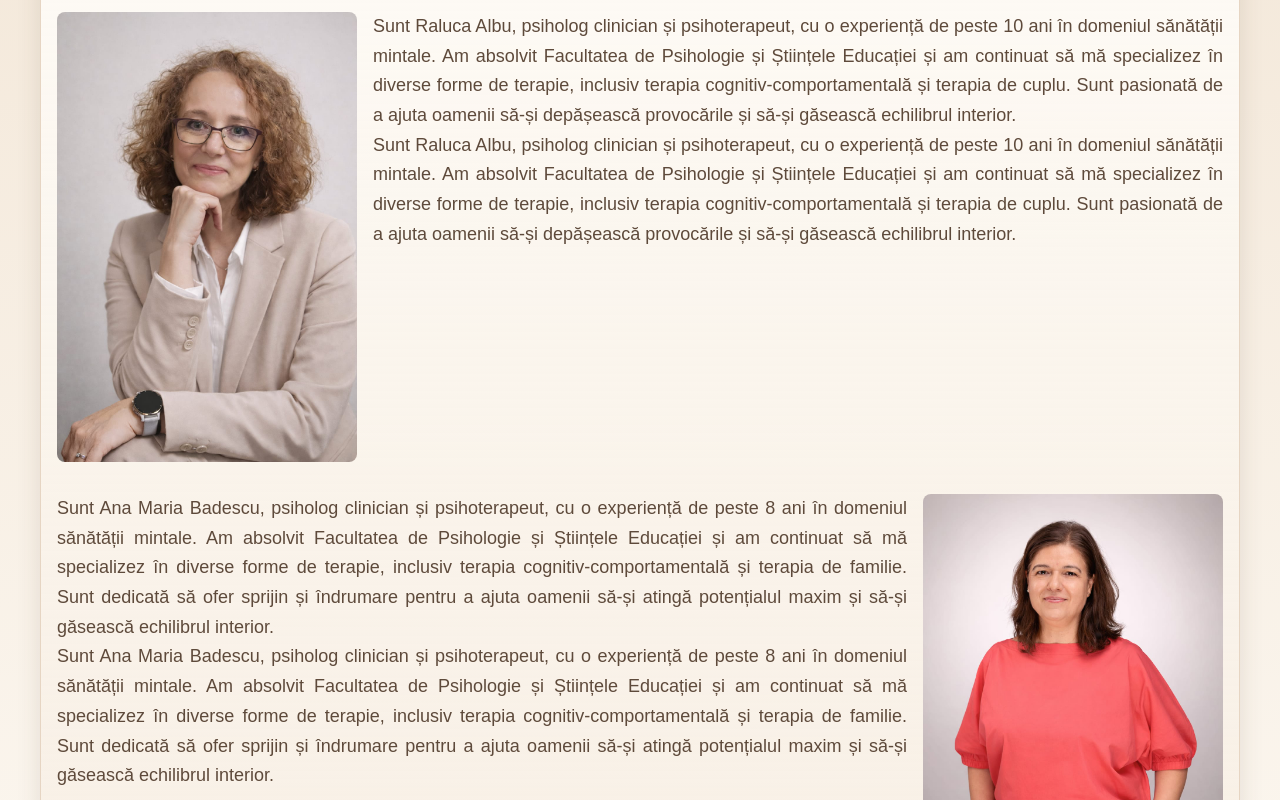
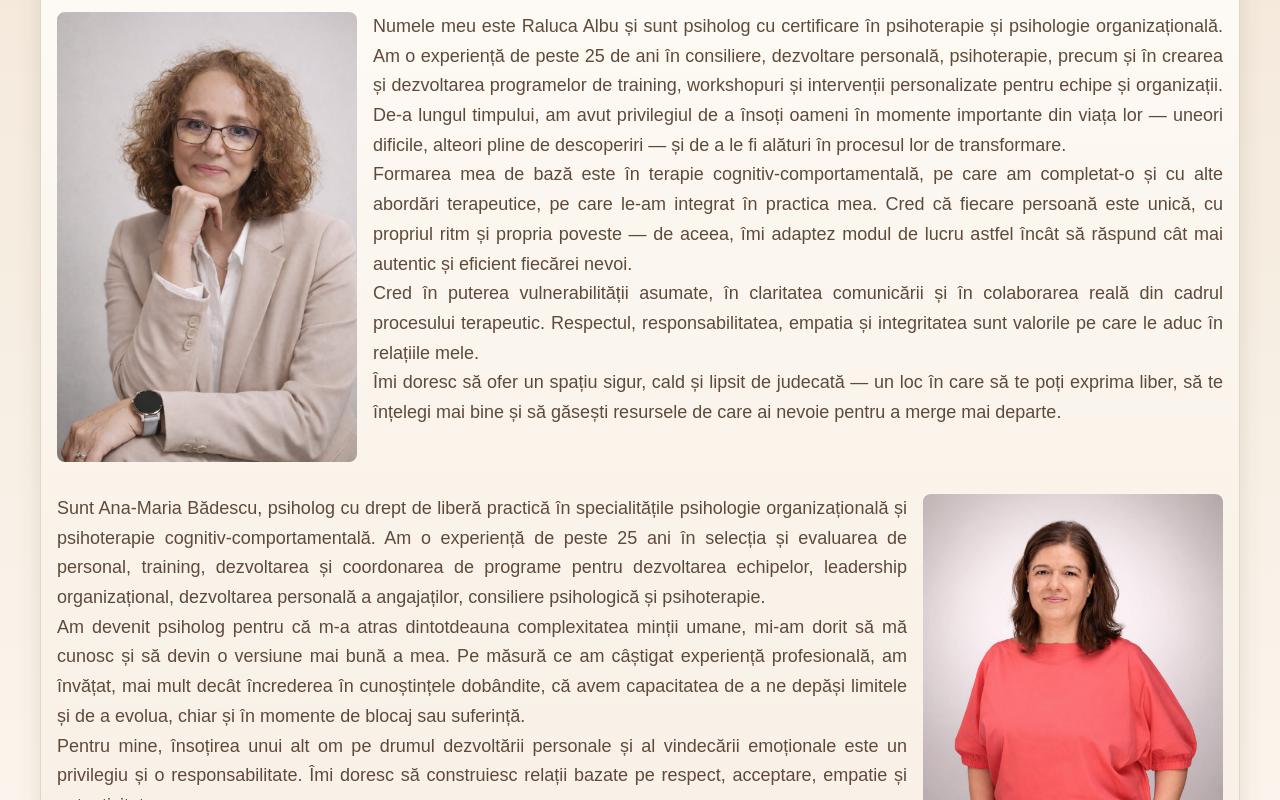
Before and after one commit to aovidiu/new-site-ralu, an Angular app: page / in a window 1280 px wide. Shown: the part 340-1140 px from the top of the page. Built offline with nearby package versions, Linux system fonts and the light colour scheme.

Commit message:
texte adaugate

```diff
--- /dev/null
+++ b/src/app/home-component/constants-home-component.ts
@@ -0,0 +1,36 @@
+export const Descrieri = {
+  Raluca:
+  {
+    Paragraf1:
+    `Numele meu este Raluca Albu și sunt psiholog cu certificare în psihoterapie și psihologie organizațională. \
+    Am o experiență de peste 25 de ani în consiliere, dezvoltare personală,  psihoterapie, precum și în crearea și dezvoltarea \
+    programelor de training, workshopuri și intervenții personalizate pentru echipe și organizații. \
+    De-a lungul timpului, am avut privilegiul de a însoți oameni în momente importante din viața lor — uneori dificile, \
+    alteori pline de descoperiri — și de a le fi alături în procesul lor de transformare.`,
+    Paragraf2:
+    `Formarea mea de bază este în terapie cognitiv-comportamentală, pe care am completat-o și cu alte abordări terapeutice, \
+    pe care le-am integrat în practica mea. Cred că fiecare persoană este unică, cu propriul ritm și propria poveste — de aceea, \
+    îmi adaptez modul de lucru astfel încât să răspund cât mai autentic și eficient fiecărei nevoi.`,
+    Paragraf3:
+    `Cred în puterea vulnerabilității asumate, în claritatea comunicării și în colaborarea reală din cadrul procesului terapeutic. \
+    Respectul, responsabilitatea, empatia și integritatea sunt valorile pe care le aduc în relațiile mele.`,
+    Paragraf4:
+    `Îmi doresc să ofer un spațiu sigur, cald și lipsit de judecată — un loc în care să te poți exprima liber, să te înțelegi mai bine \
+    și să găsești resursele de care ai nevoie pentru a merge mai departe.`
+  },
+  Ana: {
+    Paragraf1:
+    `Sunt Ana-Maria Bădescu, psiholog cu drept de liberă practică în specialitățile psihologie organizațională și \
+    psihoterapie cognitiv-comportamentală. Am o experiență de peste 25 ani în selecția și evaluarea de personal, \
+    training, dezvoltarea și coordonarea de programe pentru dezvoltarea echipelor, leadership organizațional, \
+    dezvoltarea personală a angajaților, consiliere psihologică și psihoterapie.`,
+    Paragraf2:
+    `Am devenit psiholog pentru că m-a atras dintotdeauna complexitatea minții umane, mi-am dorit să mă cunosc \
+    și să devin o versiune mai bună a mea. Pe măsură ce am câștigat experiență profesională, am învățat, mai \
+    mult decât încrederea în cunoștințele dobândite, că avem capacitatea de a ne depăși limitele și de a evolua, \
+    chiar și în momente de blocaj sau suferință.`,
+    Paragraf3:
+    `Pentru mine, însoțirea unui alt om pe drumul dezvoltării personale și al vindecării emoționale este un \
+    privilegiu și o responsabilitate. Îmi doresc să construiesc relații bazate pe respect, acceptare, empatie și autenticitate.`
+  }
+};
--- a/src/app/home-component/home-component.html
+++ b/src/app/home-component/home-component.html
@@ -8,21 +8,19 @@
         <div class="text-container">
           <div class="half">
             <img src="assets/images/raluca.jpg" alt="raluca" class="float-left">
-            <p>
-              {{Descriere_Raluca}}
-            </p>
-            <p>
-              {{Descriere_Raluca}}
-            </p>
+            @for (paragraf of RalucaParagrafe; track $index) {
+              <p>
+                {{paragraf}}
+              </p>
+            }
           </div>
           <div class="half">
             <img src="assets/images/ana.jpg" alt="ana" class="float-right">
-            <p>
-              {{Descriere_Ana}}
-            </p>
-            <p>
-              {{Descriere_Ana}}
-            </p>
+            @for (paragraf of AnaParagrafe; track $index) {
+              <p>
+                {{paragraf}}
+              </p>
+            }
           </div>
         </div>
       </div>
--- a/src/app/home-component/home-component.ts
+++ b/src/app/home-component/home-component.ts
@@ -1,5 +1,6 @@
 import { Component } from '@angular/core';
 import { RouterModule } from '@angular/router';
+import { Descrieri } from './constants-home-component';
 
 @Component({
   selector: 'app-home-component',
@@ -10,14 +11,10 @@ import { RouterModule } from '@angular/router';
 })
 
 export class HomeComponent {
-
-  Citeste_Mai_Mult = "Citește mai mult";
-
   Titlul_Pagina = "Cine suntem noi?";
 
-  Descriere_Raluca = "Sunt Raluca Albu, psiholog clinician și psihoterapeut, cu o experiență de peste 10 ani în domeniul sănătății mintale. Am absolvit Facultatea de Psihologie și Științele Educației și am continuat să mă specializez în diverse forme de terapie, inclusiv terapia cognitiv-comportamentală și terapia de cuplu. Sunt pasionată de a ajuta oamenii să-și depășească provocările și să-și găsească echilibrul interior.";
-
-  Descriere_Ana = "Sunt Ana Maria Badescu, psiholog clinician și psihoterapeut, cu o experiență de peste 8 ani în domeniul sănătății mintale. Am absolvit Facultatea de Psihologie și Științele Educației și am continuat să mă specializez în diverse forme de terapie, inclusiv terapia cognitiv-comportamentală și terapia de familie. Sunt dedicată să ofer sprijin și îndrumare pentru a ajuta oamenii să-și atingă potențialul maxim și să-și găsească echilibrul interior.";
+  RalucaParagrafe = Object.values(Descrieri.Raluca);
+  AnaParagrafe = Object.values(Descrieri.Ana);
 
   Titlul_Blog1 = "Cum să gestionezi anxietatea în viața de zi cu zi";
   Descriere_Blog1 = "Anxietatea poate fi copleșitoare, dar există strategii eficiente pentru a o gestiona. În acest articol, vom explora tehnici de respirație, mindfulness și alte metode care te pot ajuta să-ți controlezi anxietatea și să-ți îmbunătățești viata";
@@ -28,4 +25,5 @@ export class HomeComponent {
   Titlul_Blog3 = "Cum să-ți îmbunătățești stima de sine";
   Descriere_Blog3 = "Stima de sine joacă un rol crucial în bunăstarea noastră mentală. În acest articol, vom explora modalități practice de a-ți îmbunătăți stima de sine, inclusiv exerciții de auto-reflecție, afirmări pozitive și alte tehnici care te pot ajuta să te simți mai încrezător și mai valoros.";
 
+  Citeste_Mai_Mult = "Citește mai mult";
 }
```
